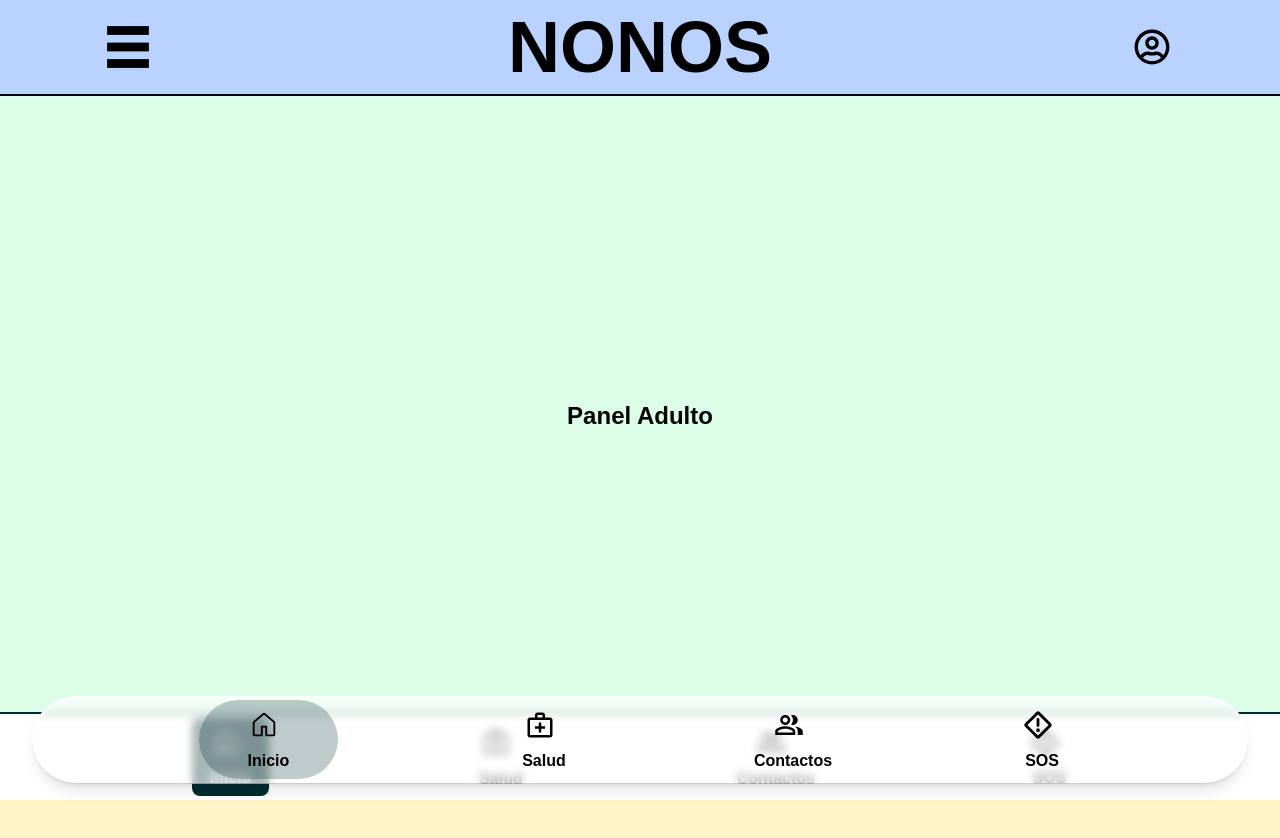
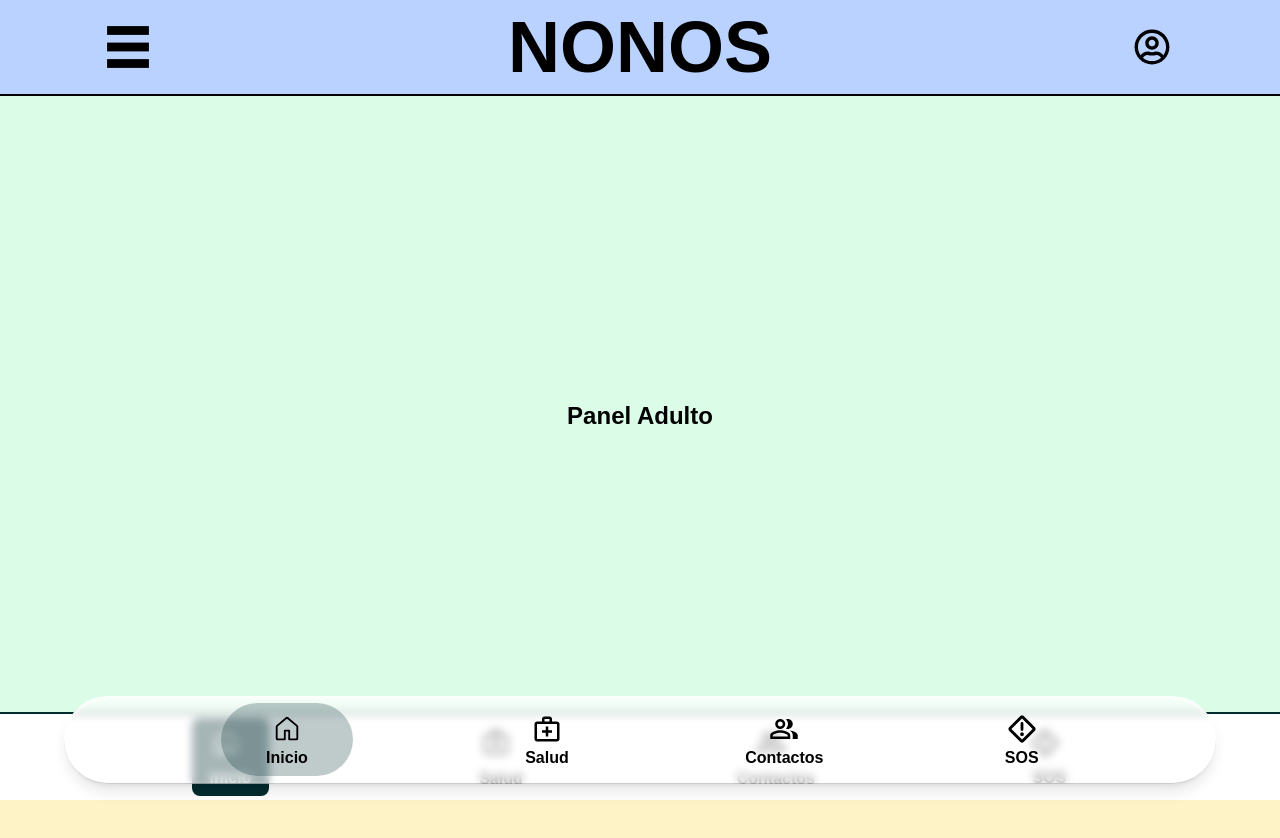
Before and after one commit to rubywinterrr/nonos-front, a React (Vite) app: page /adulto in a window 1280 px wide. Shown: the top 838 px of the page. Built offline with nearby package versions, Linux system fonts and the light colour scheme; no server answers; a web font is replaced by a local one.

Commit message:
fix:style: nueva navbar

```diff
--- a/src/components/NavBar2.tsx
+++ b/src/components/NavBar2.tsx
@@ -21,14 +21,14 @@ export default function NavBar2() {
 
   return (
     <>
-      <nav className="bg-white/65 backdrop-blur-xs rounded-full border-b border-b-black/20 shadow-lg lg:h-[11vh] h-[10vh] w-95/100 fixed bottom-4 left-1/2 -translate-x-1/2 flex flex-row justify-evenly items-center inset-shadow-sm inset-shadow-white">
+      <nav className="bg-white/65 backdrop-blur-xs rounded-full border-b border-b-black/20 shadow-lg lg:h-[11vh] h-[10vh] min-w-90/100 fixed bottom-4 left-1/2 -translate-x-1/2 flex flex-row justify-evenly items-center inset-shadow-sm inset-shadow-white">
         <NavLink
-          className={`p-1 h-90/100 rounded-full flex justify-center items-center flex-col gap-1 cursor-pointer transition-all duration-150 ${
-            isHome ? " bg-[#002B2F]/25 aspect-video" : " aspect-square"
+          className={`p-1 h-85/100 rounded-full flex justify-center items-center flex-col cursor-pointer transition-all duration-150 ${
+            isHome ? "bg-[#002B2F]/25 aspect-video" : " aspect-square"
           }`}
           to={"/Home"}
         >
-          <div className="aspect-square min-h-40/100 md:h-55/100 lg:text-3xl text-3xl lg:pt-1 ">
+          <div className="flex items-center justify-center aspect-square min-h-40/100 md:min-h-55/100 lg:text-3xl text-3xl lg:pt-1 ">
             {" "}
             <GoHome />
           </div>
@@ -36,36 +36,36 @@ export default function NavBar2() {
         </NavLink>
 
         <NavLink
-          className={`p-1 h-90/100 rounded-full flex justify-center items-center flex-col gap-1 cursor-pointer transition-all duration-150 ${
+          className={`p-1 h-85/100 rounded-full flex justify-center items-center flex-col cursor-pointer transition-all duration-150 ${
             isSalud ? " bg-[#002B2F]/25 aspect-video" : " aspect-square"
           }`}
           to={"/Salud"}
         >
-          <div className="aspect-square min-h-40/100 md:h-55/100 lg:text-3xl text-3xl lg:pt-1 ">
+          <div className="flex items-center justify-center aspect-square min-h-40/100 md:min-h-55/100 lg:text-3xl text-3xl lg:pt-1 ">
             <MdOutlineMedicalServices />
           </div>
           <p className="font-bold">Salud</p>
         </NavLink>
 
         <NavLink
-          className={`p-1 h-90/100 rounded-full flex justify-center items-center flex-col gap-1 cursor-pointer transition-all duration-150 ${
+          className={`p-1 h-85/100 rounded-full flex justify-center items-center flex-col cursor-pointer transition-all duration-150 ${
             isContactos ? " bg-[#002B2F]/25 aspect-video" : "aspect-square"
           }`}
           to={"/Contactos"}
         >
-          <div className="aspect-square min-h-40/100 md:h-55/100 lg:text-3xl text-3xl lg:pt-1 ">
+          <div className="flex items-center justify-center aspect-square min-h-40/100 md:min-h-55/100 lg:text-3xl text-3xl lg:pt-1 ">
             <MdOutlinePeopleAlt />{" "}
           </div>
           <p className="font-bold">Contactos</p>
         </NavLink>
 
         <NavLink
-          className={`p-1 h-90/100 rounded-full flex justify-center items-center flex-col gap-1 cursor-pointer transition-all duration-150 ${
+          className={`p-1 h-85/100 rounded-full flex justify-center items-center flex-col cursor-pointer transition-all duration-150 ${
             isSos ? " bg-[#002B2F]/25 aspect-video" : "  aspect-square"
           }`}
           to={"/SOS"}
         >
-          <div className="aspect-square min-h-40/100 md:h-55/100 lg:text-3xl text-3xl lg:pt-1 ">
+          <div className="flex items-center justify-center aspect-square min-h-40/100 md:min-h-55/100 lg:text-3xl text-3xl lg:pt-1 ">
             <PiWarningDiamondBold />
           </div>
           <p className="font-bold">SOS</p>
```
